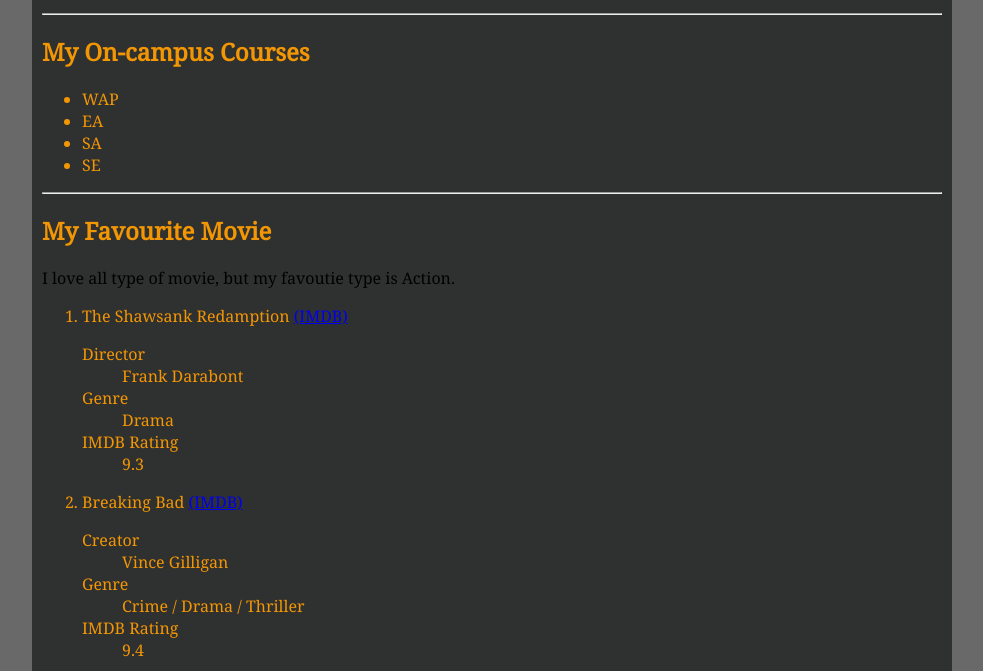
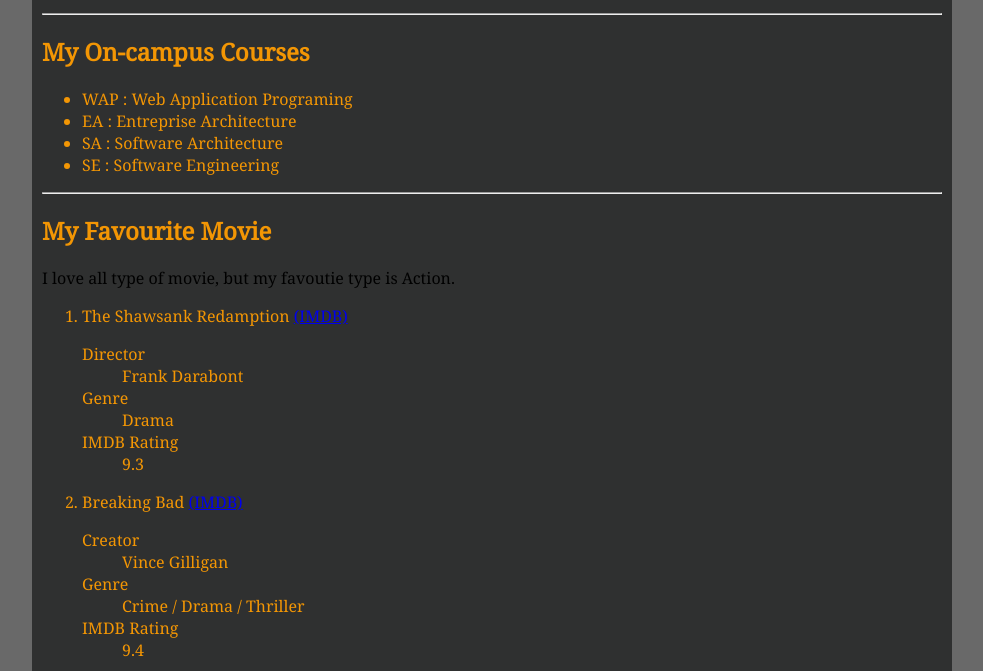
Before and after one commit to youssefimajat/wap.github.io, a plain HTML site: page LAB2/index.html in a window 1280 px wide. Shown: the part 129-800 px from the top of the page, without its empty margins (148-1131 px from the left). Drawn offline with Linux system fonts and the light colour scheme.

Commit message:
Update index.html

```diff
--- a/LAB2/index.html
+++ b/LAB2/index.html
@@ -27,10 +27,10 @@
     <section>
         <h2>My On-campus Courses</h2>
         <ul>
-            <li abbr title="Web Application Programing" >WAP</li>
-            <li abbr title="Entreprise Architecture">EA</li>
-            <li abbr title="Software Architecture">SA</li>
-            <li abbr title="Software Engineering">SE</li>
+            <li>WAP : Web Application Programing</li>
+            <li>EA : Entreprise Architecture</li>
+            <li>SA : Software Architecture</li>
+            <li>SE : Software Engineering</li>
         </ul>
     </section>
     <!--END -->
```
